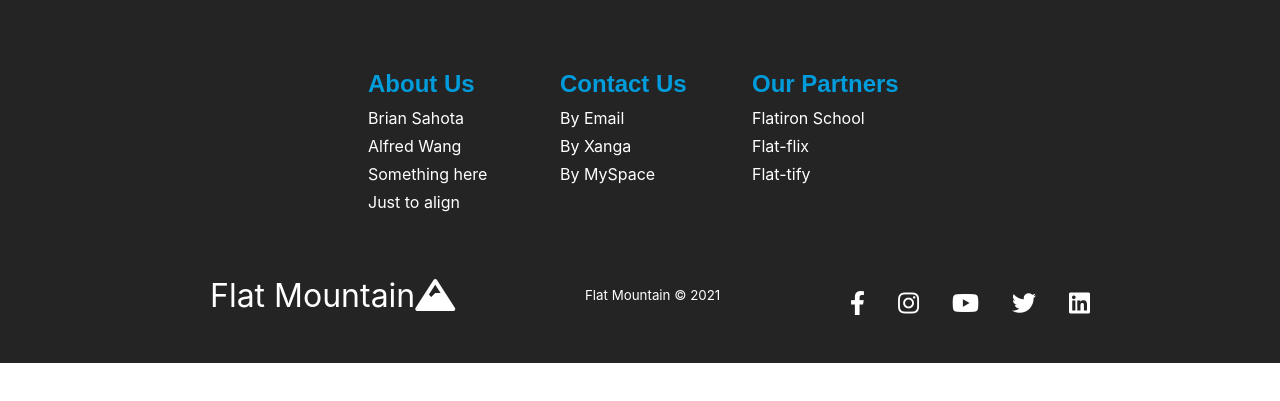
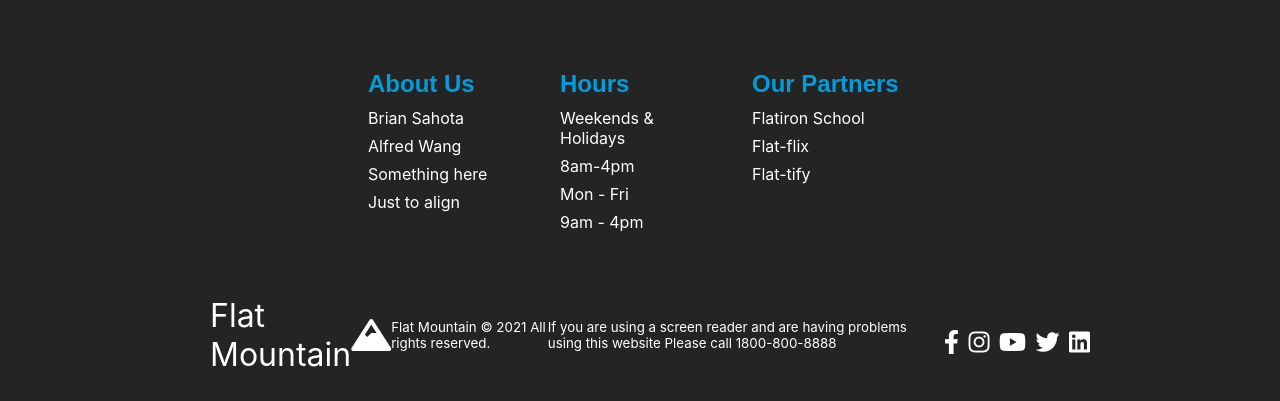
Before and after one commit to scratchytube/flat_mountain, a React (Create React App) app: page / in a window 1280 px wide. Shown: the part 1189-1590 px from the top of the page. Before the commit the page ends 1552 px from the top, so only its background shows below. Built offline with nearby package versions, Linux system fonts and the light colour scheme; no server answers.

Commit message:
css update

```diff
--- a/src/Components/Footer.js
+++ b/src/Components/Footer.js
@@ -36,10 +36,11 @@
             <Link to='/'>Just to align</Link>
           </div>
           <div class='footer-link-items'>
-            <h2>Contact Us</h2>
-            <Link to='/'>By Email</Link>
-            <Link to='/'>By Xanga</Link>
-            <Link to='/'>By MySpace</Link>
+            <h2>Hours</h2>
+            <Link to='/'>Weekends & Holidays</Link>
+            <Link to='/'>8am-4pm</Link>
+            <Link to='/'>Mon - Fri</Link>
+            <Link to='/'>9am - 4pm</Link>
 
 
           </div>
@@ -64,7 +65,9 @@
               <i class="fas fa-mountain" />
             </Link>
           </div>
-          <small class='website-rights'>Flat Mountain © 2021</small>
+          <small class='website-rights'>Flat Mountain © 2021  All rights reserved.
+          </small>
+          <small class='website-rights'> If you are using a screen reader and are having problems using this website Please call 1800-800-8888</small>
           <div class='social-icons'>
             <Link
               class='social-icon-link facebook'
```
Also changed, not shown: 1 other file (tests, documents, lock files or other folders).
